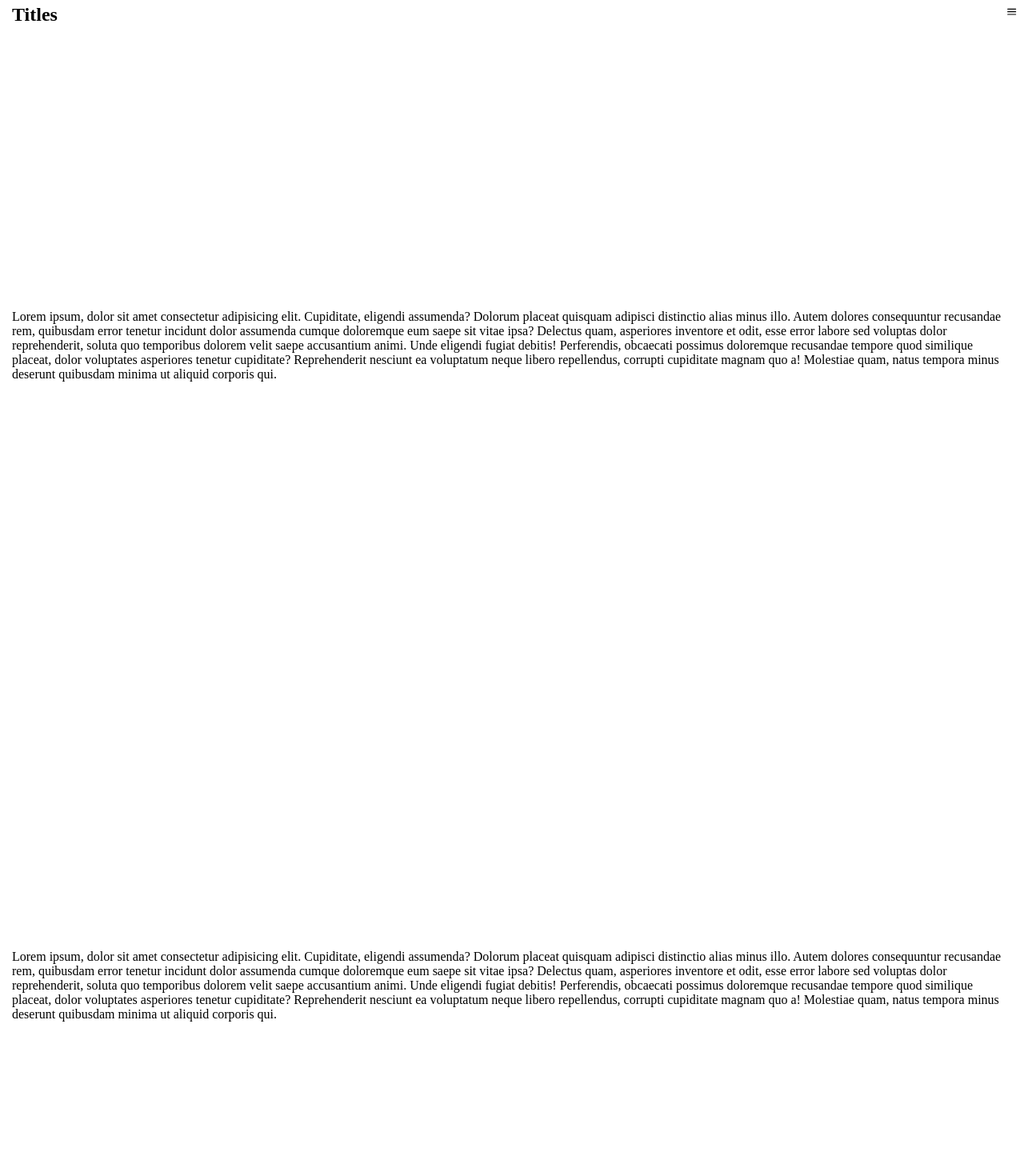
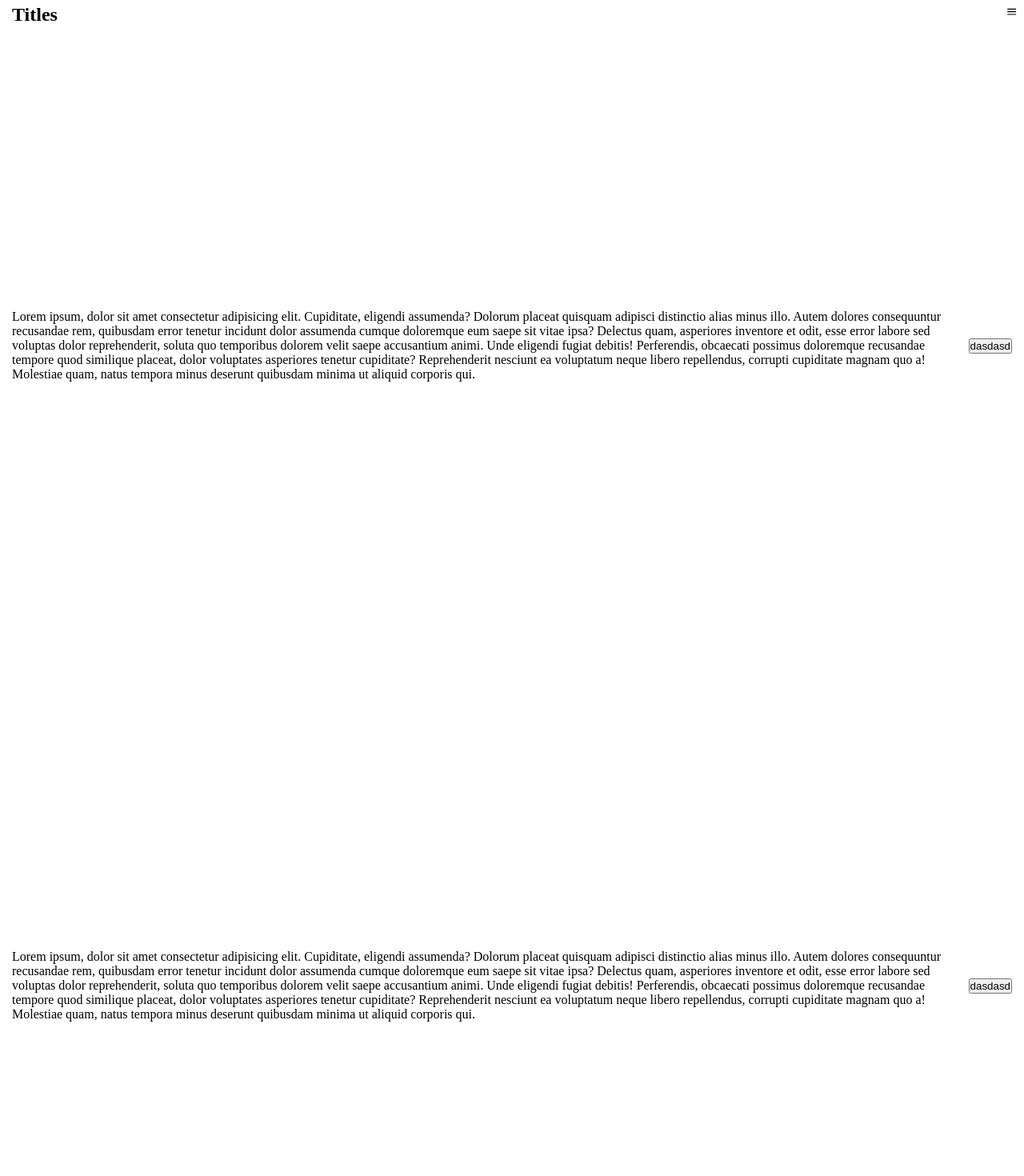
Before and after one commit to snowball-develops/snowballproject, a React (Create React App) app in the folder front/: page / in a window 1280 px wide. Shown: the top 1470 px of the page at 80% size. Built offline with nearby package versions, Linux system fonts and the light colour scheme; a web font is replaced by a local one.

Commit message:
변경변경

```diff
--- a/front/src/App.js
+++ b/front/src/App.js
@@ -1,4 +1,4 @@
-import { useState } from 'react';
+import { useState,useRef } from 'react';
 import './App.css';
 import { FiMenu } from 'react-icons/fi'
 /* Design Components */
@@ -10,12 +10,19 @@ function App() {
   const onOff = () => {
     setonTopOffTop(!onTopOffTop)
   }
+
+  const sections = useRef();
+  const onHomeClick = () => {
+    sections.current.scrollIntoView({ behavior: 'smooth' });
+  };
   return (
     <>
       <span className='callMenu' onClick={onOff}><FiMenu /></span>
+      <div ref={sections}></div>
       {onTopOffTop ? <Top classed={"TopBar"} /> : <Top classed={"TopBar2"} />}
       <div className="App">
         <Home />
+      <button onClick={onHomeClick}>dasdasd</button>
       </div>
     </>
   );
--- a/front/src/components/routes/Home.jsx
+++ b/front/src/components/routes/Home.jsx
@@ -1,19 +1,31 @@
-import React,{useRef} from 'react'
+import React, { useRef } from 'react'
 import Fade from 'react-reveal/Fade';
 
 function Home() {
-  const sections = useRef();
-  const onHomeClick = () => {
-    sections.current.scrollIntoView({ behavior: 'smooth' });
-      };
+  const sections2 = useRef();
+  const sections3 = useRef();
+
+  const onsections2 = () => {
+    sections2.current.scrollIntoView({ behavior: 'smooth' });
+  };
+  const onsections3 = () => {
+    sections3.current.scrollIntoView({ behavior: 'smooth' });
+  };
+
   return (
     <div className='Home'>
-      <div ref={sections}></div>
       <h2>Titles</h2>
-        <div className='sections'>Lorem ipsum, dolor sit amet consectetur adipisicing elit. Cupiditate, eligendi assumenda? Dolorum placeat quisquam adipisci distinctio alias minus illo. Autem dolores consequuntur recusandae rem, quibusdam error tenetur incidunt dolor assumenda cumque doloremque eum saepe sit vitae ipsa? Delectus quam, asperiores inventore et odit, esse error labore sed voluptas dolor reprehenderit, soluta quo temporibus dolorem velit saepe accusantium animi. Unde eligendi fugiat debitis! Perferendis, obcaecati possimus doloremque recusandae tempore quod similique placeat, dolor voluptates asperiores tenetur cupiditate? Reprehenderit nesciunt ea voluptatum neque libero repellendus, corrupti cupiditate magnam quo a! Molestiae quam, natus tempora minus deserunt quibusdam minima ut aliquid corporis qui.</div>
-      <div className='sections'>Lorem ipsum, dolor sit amet consectetur adipisicing elit. Cupiditate, eligendi assumenda? Dolorum placeat quisquam adipisci distinctio alias minus illo. Autem dolores consequuntur recusandae rem, quibusdam error tenetur incidunt dolor assumenda cumque doloremque eum saepe sit vitae ipsa? Delectus quam, asperiores inventore et odit, esse error labore sed voluptas dolor reprehenderit, soluta quo temporibus dolorem velit saepe accusantium animi. Unde eligendi fugiat debitis! Perferendis, obcaecati possimus doloremque recusandae tempore quod similique placeat, dolor voluptates asperiores tenetur cupiditate? Reprehenderit nesciunt ea voluptatum neque libero repellendus, corrupti cupiditate magnam quo a! Molestiae quam, natus tempora minus deserunt quibusdam minima ut aliquid corporis qui.</div>
-      <div className='sections'>Lorem ipsum, dolor sit amet consectetur adipisicing elit. Cupiditate, eligendi assumenda? Dolorum placeat quisquam adipisci distinctio alias minus illo. Autem dolores consequuntur recusandae rem, quibusdam error tenetur incidunt dolor assumenda cumque doloremque eum saepe sit vitae ipsa? Delectus quam, asperiores inventore et odit, esse error labore sed voluptas dolor reprehenderit, soluta quo temporibus dolorem velit saepe accusantium animi. Unde eligendi fugiat debitis! Perferendis, obcaecati possimus doloremque recusandae tempore quod similique placeat, dolor voluptates asperiores tenetur cupiditate? Reprehenderit nesciunt ea voluptatum neque libero repellendus, corrupti cupiditate magnam quo a! Molestiae quam, natus tempora minus deserunt quibusdam minima ut aliquid corporis qui.</div>
-      <button onClick={onHomeClick}>dasdasd</button>
+      <div className='sections'>
+        <Fade left>Lorem ipsum, dolor sit amet consectetur adipisicing elit. Cupiditate, eligendi assumenda? Dolorum placeat quisquam adipisci distinctio alias minus illo. Autem dolores consequuntur recusandae rem, quibusdam error tenetur incidunt dolor assumenda cumque doloremque eum saepe sit vitae ipsa? Delectus quam, asperiores inventore et odit, esse error labore sed voluptas dolor reprehenderit, soluta quo temporibus dolorem velit saepe accusantium animi. Unde eligendi fugiat debitis! Perferendis, obcaecati possimus doloremque recusandae tempore quod similique placeat, dolor voluptates asperiores tenetur cupiditate? Reprehenderit nesciunt ea voluptatum neque libero repellendus, corrupti cupiditate magnam quo a! Molestiae quam, natus tempora minus deserunt quibusdam minima ut aliquid corporis qui. </Fade>
+      <button onClick={onsections2}>dasdasd</button>
+      </div>
+      <div ref={sections2} className='sections'>
+        <Fade right>Lorem ipsum, dolor sit amet consectetur adipisicing elit. Cupiditate, eligendi assumenda? Dolorum placeat quisquam adipisci distinctio alias minus illo. Autem dolores consequuntur recusandae rem, quibusdam error tenetur incidunt dolor assumenda cumque doloremque eum saepe sit vitae ipsa? Delectus quam, asperiores inventore et odit, esse error labore sed voluptas dolor reprehenderit, soluta quo temporibus dolorem velit saepe accusantium animi. Unde eligendi fugiat debitis! Perferendis, obcaecati possimus doloremque recusandae tempore quod similique placeat, dolor voluptates asperiores tenetur cupiditate? Reprehenderit nesciunt ea voluptatum neque libero repellendus, corrupti cupiditate magnam quo a! Molestiae quam, natus tempora minus deserunt quibusdam minima ut aliquid corporis qui.</Fade>
+      <button onClick={onsections3}>dasdasd</button>
+      </div>
+      <div ref={sections3} className='sections'>
+        <Fade left>Lorem ipsum, dolor sit amet consectetur adipisicing elit. Cupiditate, eligendi assumenda? Dolorum placeat quisquam adipisci distinctio alias minus illo. Autem dolores consequuntur recusandae rem, quibusdam error tenetur incidunt dolor assumenda cumque doloremque eum saepe sit vitae ipsa? Delectus quam, asperiores inventore et odit, esse error labore sed voluptas dolor reprehenderit, soluta quo temporibus dolorem velit saepe accusantium animi. Unde eligendi fugiat debitis! Perferendis, obcaecati possimus doloremque recusandae tempore quod similique placeat, dolor voluptates asperiores tenetur cupiditate? Reprehenderit nesciunt ea voluptatum neque libero repellendus, corrupti cupiditate magnam quo a! Molestiae quam, natus tempora minus deserunt quibusdam minima ut aliquid corporis qui. </Fade>
+      </div>
 
     </div>
   )
--- a/front/src/index.css
+++ b/front/src/index.css
@@ -10,7 +10,7 @@
    box-sizing: border-box;
 }
 .callMenu{
-   position: absolute;
+   position: fixed;
    display: flex;
    justify-content: center;
    align-items: center;
@@ -37,7 +37,7 @@
 }
 .TopBar2{
    width: 100%;
-   height: 0;
+   height: 75px;
    position: fixed;
    padding: 8px 18px;
    font-family: 'Pretendard-Regular';
@@ -46,10 +46,7 @@
    font-weight: 700;
    transition: 0.5s ease;
    z-index: 10000;
-}
-.TopBar2>*{
-   display: none;
-   transition: 0.5s ease;
+   top: -75px;
 }
 .TopBar>a{
    display: flex;
```
